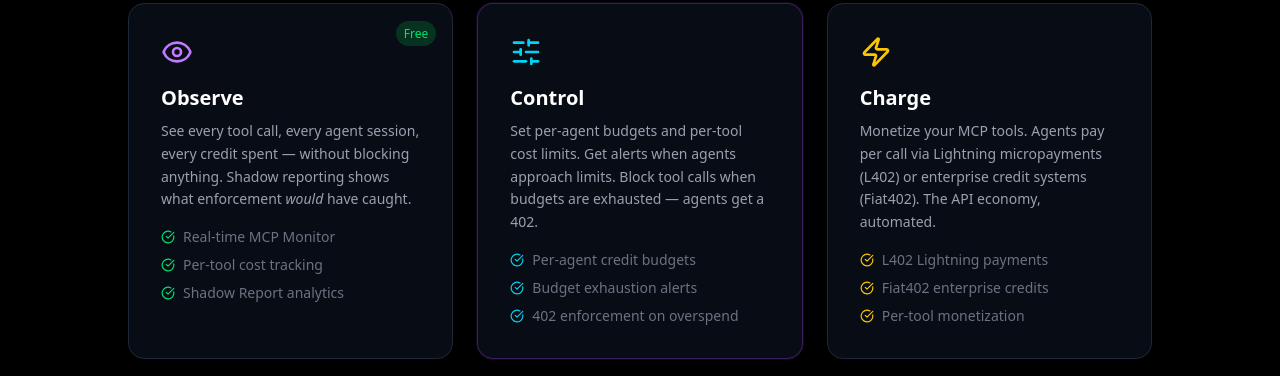
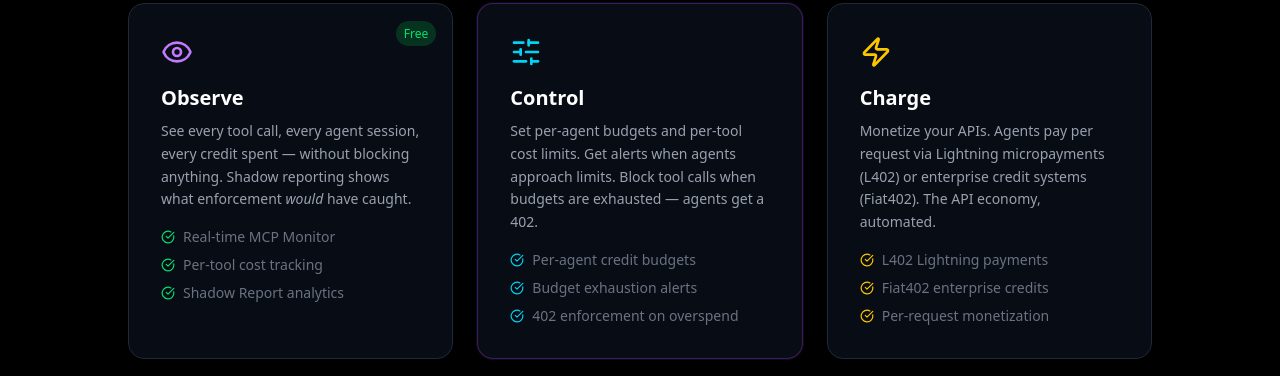
Before and after one commit to SatGate-io/satgate, a Next.js app in the folder satgate-landing/: page /mcp in a window 1280 px wide. Shown: the part 860-1236 px from the top of the page. Built offline with nearby package versions, Linux system fonts and the light colour scheme.

Commit message:
copy: fix Charge card — 'APIs' not 'MCP tools', 'per-request' not 'per-tool'

```diff
--- a/satgate-landing/app/mcp/page.tsx
+++ b/satgate-landing/app/mcp/page.tsx
@@ -119,13 +119,13 @@ export default function MCPLandingPage() {
               <Zap className="text-yellow-400 mb-4" size={32} />
               <h3 className="text-xl font-semibold text-white mb-2">Charge</h3>
               <p className="text-gray-400 text-sm leading-relaxed">
-                Monetize your MCP tools. Agents pay per call via Lightning micropayments (L402)
+                Monetize your APIs. Agents pay per request via Lightning micropayments (L402)
                 or enterprise credit systems (Fiat402). The API economy, automated.
               </p>
               <ul className="mt-4 space-y-2 text-sm text-gray-500">
                 <li className="flex items-center gap-2"><CheckCircle size={14} className="text-yellow-400 shrink-0" /> L402 Lightning payments</li>
                 <li className="flex items-center gap-2"><CheckCircle size={14} className="text-yellow-400 shrink-0" /> Fiat402 enterprise credits</li>
-                <li className="flex items-center gap-2"><CheckCircle size={14} className="text-yellow-400 shrink-0" /> Per-tool monetization</li>
+                <li className="flex items-center gap-2"><CheckCircle size={14} className="text-yellow-400 shrink-0" /> Per-request monetization</li>
               </ul>
             </div>
           </div>
```
